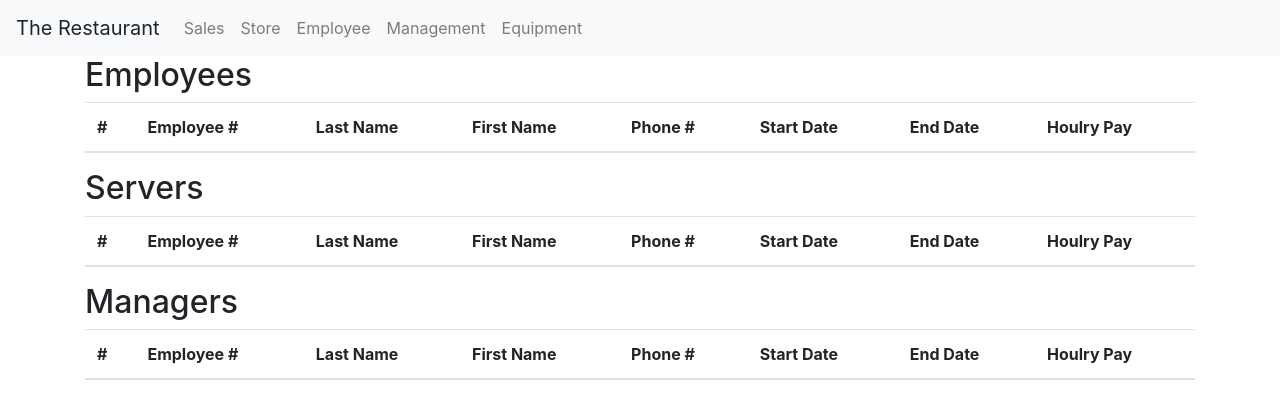
After one commit to McDermottSJ/Databases_Project, a Flask app: page /employee in a window 1280 px wide. The commit adds this page. Shown: the top 419 px of the page. Run offline with Flask 2, Linux system fonts and the light colour scheme; data that the repository does not hold is empty; some libraries are stand-ins or nearby versions.

Commit message:
Added employee table

```diff
--- a/main.py
+++ b/main.py
@@ -16,6 +16,13 @@ def home():
 @app.route('/sales', methods=['GET', 'POST'])
 def sales():
     return render_template('sales.html')
+
+@app.route('/employee',)
+def employee():
+    employees = get_employees()
+    servers = get_servers()
+    managers = get_managers()
+    return render_template('employee.html', employees=employees, managers=managers, servers=servers)
 
 @app.route('/lookup', methods=['GET', 'POST'])
 def lookup():
@@ -53,10 +60,21 @@ def search():
         else:
             return render_template('sales.html', error=True)
 
+def get_employees():
+    employees = db.query('SELECT * FROM employee WHERE employee_id NOT IN (SELECT * FROM manager) AND employee_id NOT IN (SELECT * FROM server) AND end_date IS NULL')
+    return employees.as_dict()
+
+def get_servers():
+    servers = db.query('SELECT * FROM server NATURAL JOIN employee')
+    return servers.as_dict()
+
+def get_managers():
+    managers = db.query('SELECT * FROM manager NATURAL JOIN employee')
+    return managers.as_dict()
+
 def get_items(trans_num):
     items = db.query('SELECT *, quantity * price as "sub_total" FROM (select item_name, quantity FROM contains WHERE transaction_number={}) as t1 NATURAL JOIN menu_items'.format(trans_num))
     return items.as_dict()
-
 
 def get_server(trans_num):
     name = db.query('SELECT employee_id, concat (first_name, " ", last_name) as server_name FROM employee NATURAL JOIN ticket WHERE transaction_number={}'.format(trans_num))
--- /dev/null
+++ b/templates/employee.html
@@ -0,0 +1,96 @@
+{% extends "index.html" %}
+{% block title %}Index{% endblock %}
+{% block head %}
+{{ super() }}
+<style type="text/css">
+    .important { color: #336699; }
+</style>
+{% endblock %}
+{% block content %}
+<div class="container">
+    <div class="outline">
+        <h2>Employees</h2>
+        <table class="table">
+            <thead>
+            <tr>
+                <th scope="col">#</th>
+                <th scope="col">Employee #</th>
+                <th scope="col">Last Name</th>
+                <th scope="col">First Name</th>
+                <th scope="col">Phone #</th>
+                <th scope="col">Start Date</th>
+                <th scope="col">End Date</th>
+                <th scope="col">Houlry Pay</th>
+            </tr>
+            </thead>
+            {% for employee in employees %}
+            <tr>
+                <th>{{ loop.index }}</th>
+                <td>{{ employee.employee_id}}</td>
+                <td>{{ employee.last_name }}</td>
+                <td>{{ employee.first_name }}</td>
+                <td>{{ employee.phone }}</td>
+                <td>{{ employee.start_date }}</td>
+                <td>{{ employee.end_date  }}</td>
+                <td>{{ employee.hourly_pay }}</td>
+            </tr>
+            {% endfor %}
+        </table>
+        <h2>Servers</h2>
+        <table class="table">
+            <thead>
+              <tr>
+                  <th scope="col">#</th>
+                  <th scope="col">Employee #</th>
+                  <th scope="col">Last Name</th>
+                  <th scope="col">First Name</th>
+                  <th scope="col">Phone #</th>
+                  <th scope="col">Start Date</th>
+                  <th scope="col">End Date</th>
+                  <th scope="col">Houlry Pay</th>
+              </tr>
+            </thead>
+            {% for server in servers %}
+              <tr>
+                  <th>{{ loop.index }}</th>
+                  <td>{{ server.employee_id}}</td>
+                  <td>{{ server.last_name }}</td>
+                  <td>{{ server.first_name }}</td>
+                  <td>{{ server.phone }}</td>
+                  <td>{{ server.start_date }}</td>
+                  <td>{{ server.end_date  }}</td>
+                  <td>{{ server.hourly_pay }}</td>
+              </tr>
+            {% endfor %}
+        </table>
+        <h2>Managers</h2>
+            <table class="table">
+                <thead>
+                  <tr>
+                      <th scope="col">#</th>
+                      <th scope="col">Employee #</th>
+                      <th scope="col">Last Name</th>
+                      <th scope="col">First Name</th>
+                      <th scope="col">Phone #</th>
+                      <th scope="col">Start Date</th>
+                      <th scope="col">End Date</th>
+                      <th scope="col">Houlry Pay</th>
+                  </tr>
+                </thead>
+                {% for manager in managers %}
+                  <tr>
+                      <th>{{ loop.index }}</th>
+                      <td>{{ manager.employee_id}}</td>
+                      <td>{{ manager.last_name }}</td>
+                      <td>{{ manager.first_name }}</td>
+                      <td>{{ manager.phone }}</td>
+                      <td>{{ manager.start_date }}</td>
+                      <td>{{ manager.end_date  }}</td>
+                      <td>{{ manager.hourly_pay }}</td>
+                  </tr>
+                {% endfor %}
+            </table>
+    </div>
+</div>
+
+{% endblock %}
--- a/templates/sales.html
+++ b/templates/sales.html
@@ -14,7 +14,7 @@
         <div class="form-group">
           <div class="col">
             <label for="transactionNumber">Transaction Number</label>
-            <input type="text" class="form-control" name="transactionNumber" placeholder="">
+            <input type="number" class="form-control" name="transactionNumber" placeholder="">
           </div>
         </div>
       </div>
@@ -84,6 +84,7 @@
   <table class="table">
     <thead>
       <tr>
+        <th scope="col"></th>
         <th scope="col">Item</th>
         <th scope="col">Quantity</th>
         <th scope="col">Sub-Total</th>
```
